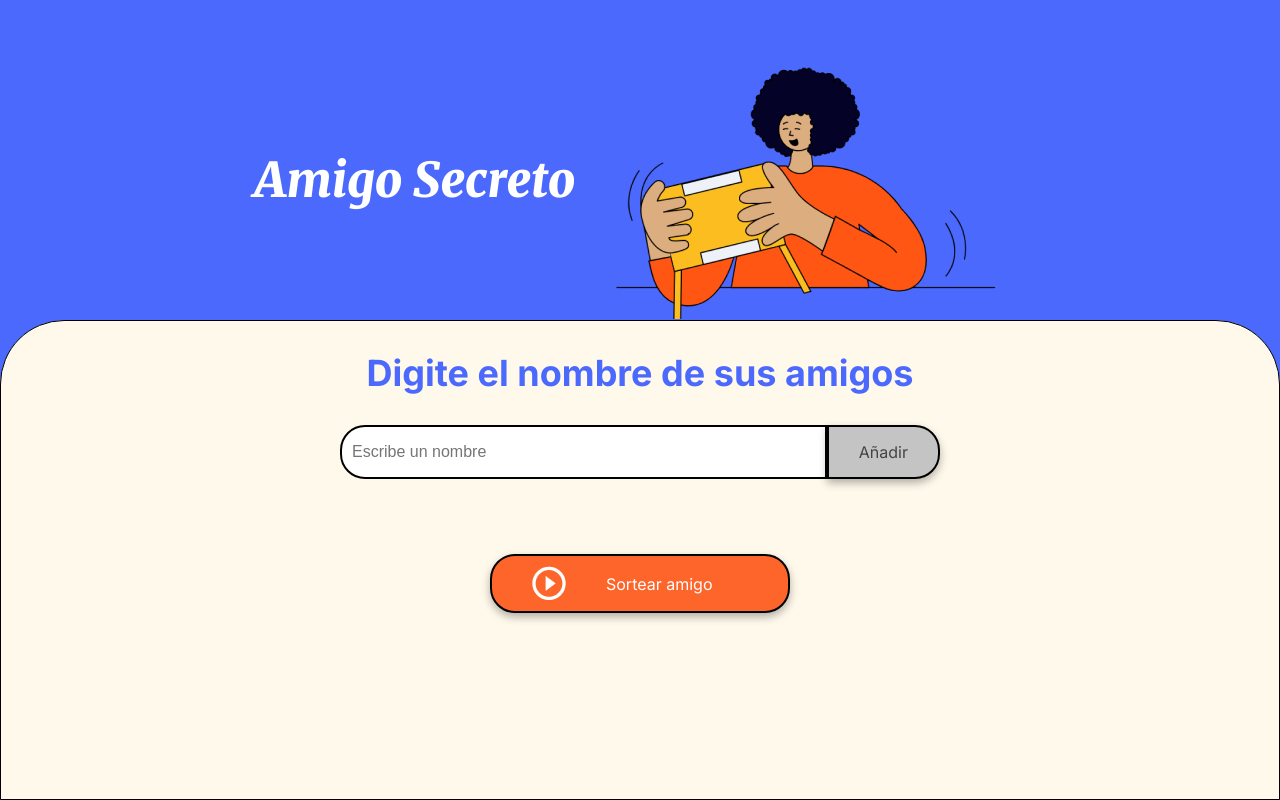
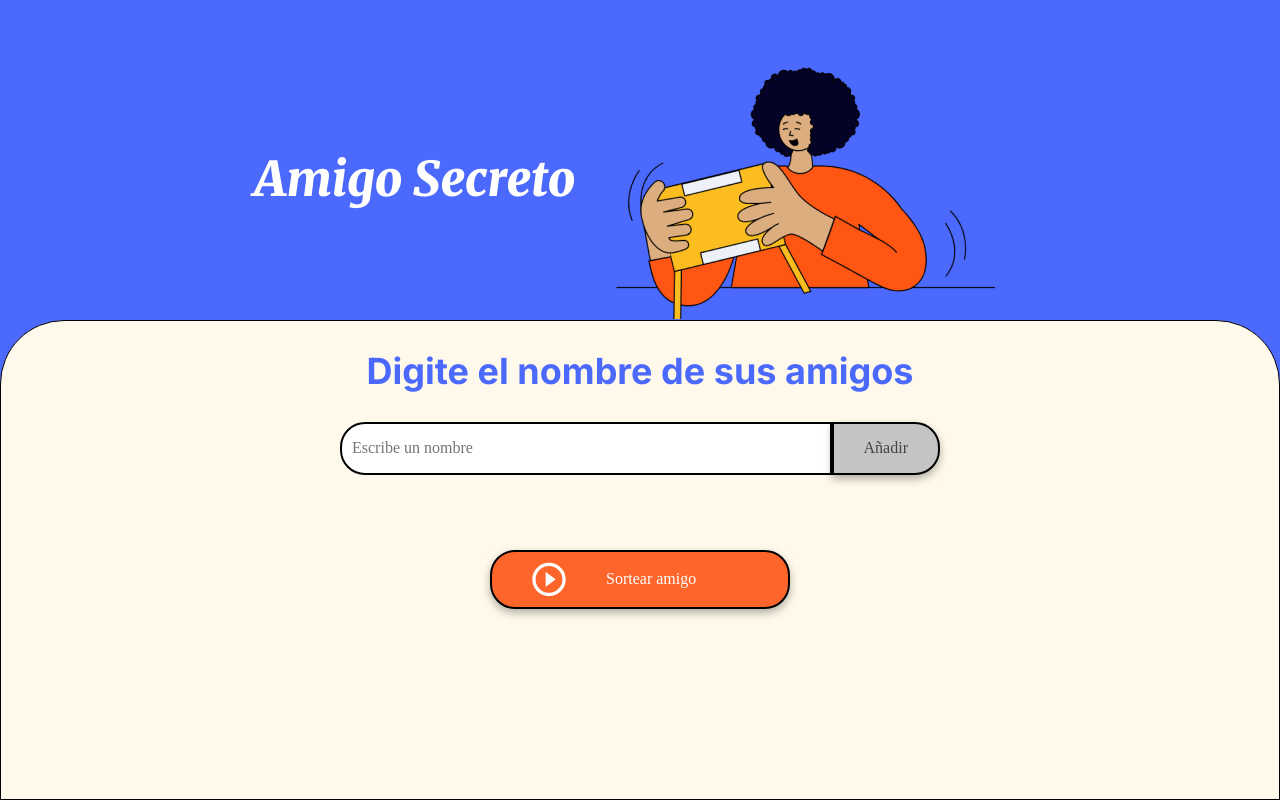
Before and after one commit to PaoBasQA/challenge-amigo-secreto_esp-main, a plain HTML site: page index.html in a window 1280 px wide. Drawn offline with nearby package versions, Linux system fonts and the light colour scheme.

Commit message:
Colocar normalize.css en el html

```diff
--- a/index.html
+++ b/index.html
@@ -4,6 +4,7 @@
     <meta charset="UTF-8">
     <meta name="viewport" content="width=device-width, initial-scale=1.0">
     <link rel="stylesheet" href="style.css">
+    <link href="https://necolas.github.io/normalize.css/8.0.1/normalize.css" rel="stylesheet"/>
     <link rel="preconnect" href="https://fonts.googleapis.com">
     <link rel="preconnect" href="https://fonts.gstatic.com" crossorigin>
     <link href="https://fonts.googleapis.com/css2?family=Inter:wght@100;400;700;900&family=Merriweather:ital,wght@0,300;0,400;0,700;0,900;1,300;1,400;1,700;1,900&display=swap" rel="stylesheet">
```
